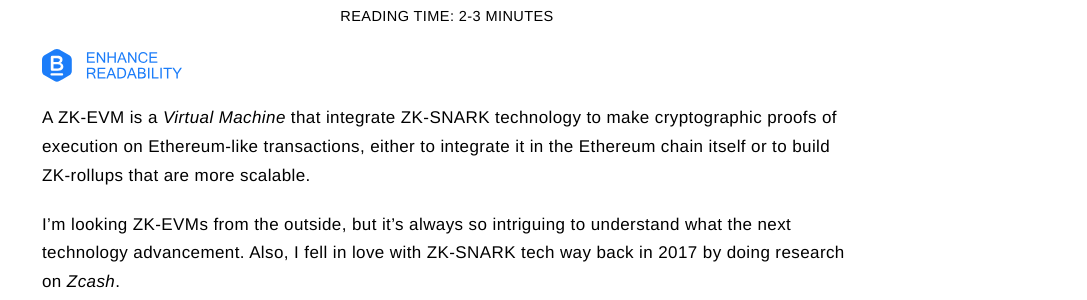
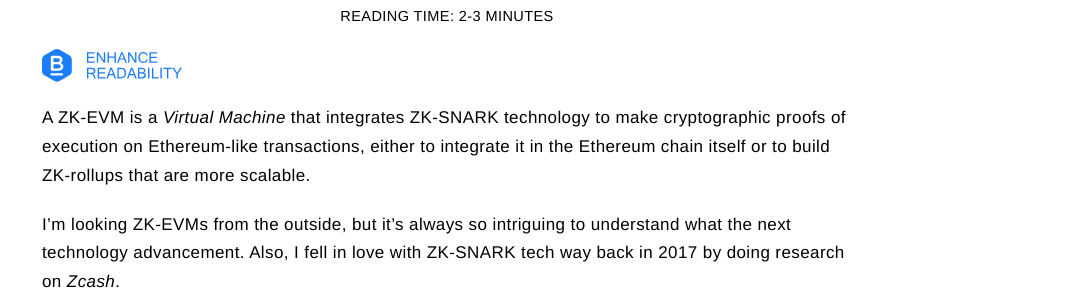
Before and after one commit to iJaack/Jaack, a Jekyll site: the page built from _posts/2022-08-08-zk-evms.markdown, in a window 1280 px wide and 900 px high. Shown: the part 153-453 px from the top of the window, without its empty margins (193-1280 px from the left). Built offline with Jekyll 4.4.1, drawn with Linux system fonts in a browser that asks for light colours; some web fonts are replaced; comment, search, counter and statistics services are not loaded; some of the changed lines change nothing that is shown.

Commit message:
last fix?

```diff
--- a/_posts/2022-08-08-2022-zk-evms.markdown
+++ b/_posts/2022-08-08-zk-evms.markdown
@@ -8,11 +8,10 @@
 - blockchain
 category: blog
 author: jaack
-description: A ZK-EVM is a Virtual Machine that integrate ZK-SNARK technology to make cryptographic proofs of execution on Ethereum-like transactions, either to integrate it in the Ethereum chain itself or to build ZK-rollups that are more scalable.
+description: A ZK-EVM is a Virtual Machine that integrates ZK-SNARK tech to make cryptographic proofs of execution on Ethereum-like transactions.
 published: true
 ---
-
-A **ZK-EVM** is a *Virtual Machine* that integrate **ZK-SNARK** technology to make cryptographic proofs of execution on Ethereum-like transactions, either to integrate it in the Ethereum chain itself or to build **ZK-rollups** that are more scalable.
+A **ZK-EVM** is a *Virtual Machine* that integrates **ZK-SNARK** technology to make cryptographic proofs of execution on Ethereum-like transactions, either to integrate it in the Ethereum chain itself or to build **ZK-rollups** that are more scalable.
 
 I’m looking ZK-EVMs from the outside, but it’s always so intriguing to understand what the next technology advancement. Also, I fell in love with ZK-SNARK tech way back in 2017 by doing research on *Zcash*.
 
```
